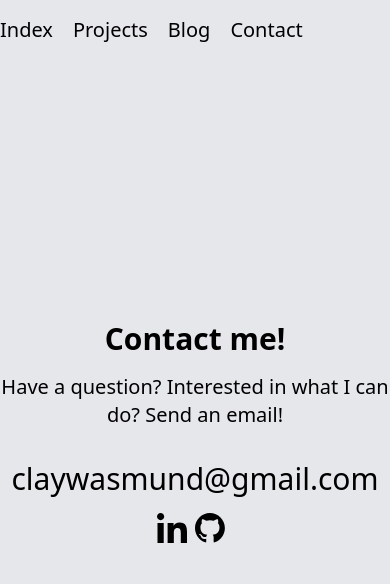
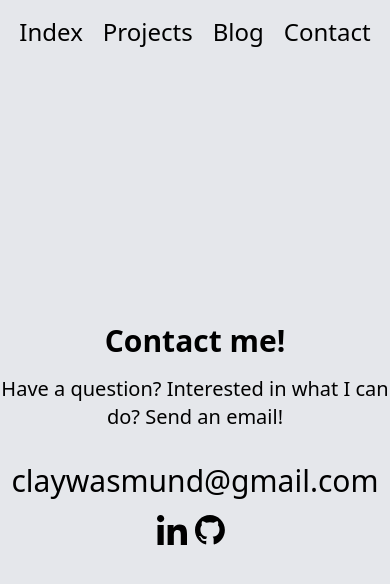
Before and after one commit to ClaytonWas/ClaytonWas.github.io, a React (Vite) app: page /contact in a window 390 px wide. Shown: the top 584 px of the page. Built offline with nearby package versions, Linux system fonts and the light colour scheme.

Commit message:
Refined NavBar and Homepage Mobile Device Scaling Issues.

```diff
--- a/src/components/NavBar.jsx
+++ b/src/components/NavBar.jsx
@@ -2,10 +2,10 @@ import React from "react";
 import { Link } from "react-router-dom";
 
 const NavBar = () => (
-    <nav className="relative py-4 text-xl md:px-32 md:text-2xl lg:text-3xl">
-        <div className="flex md:justify-between">
-            <Link to="/" className="mr-5 md:ml-0 hover:text-sky-800">Index</Link>
+    <nav className="relative py-4 text-2xl md:px-32 md:text-2xl xl:text-3xl">
+        <div className="flex justify-center md:justify-between">
             <div className="space-x-5 md:space-x-20">
+                <Link to="/" className="hover:text-sky-800">Index</Link>
                 <Link to="/projects" className="hover:text-sky-800">Projects</Link>
                 <Link to="/blog" className="hover:text-sky-800">Blog</Link>
                 <Link to="/contact" className="hover:text-sky-800">Contact</Link>
--- a/src/pages/contact.jsx
+++ b/src/pages/contact.jsx
@@ -1,5 +1,6 @@
 import React from 'react';
 import { Link } from 'react-router-dom';
+
 import NavBar from '../components/NavBar';
 
 const Hero = () => (
--- a/src/pages/homepage.jsx
+++ b/src/pages/homepage.jsx
@@ -10,8 +10,8 @@ const NavList = () => (
 
 const Name = () => (
     <div className="flex-col cursor-default">
-      <p className="text-9xl">Clayton</p>
-      <p className="text-6xl">Wasmund</p>
+      <p className="text-6xl md:text-9xl">Clayton</p>
+      <p className="text-4xl md:text-6xl">Wasmund</p>
     </div>
 );
 
```
